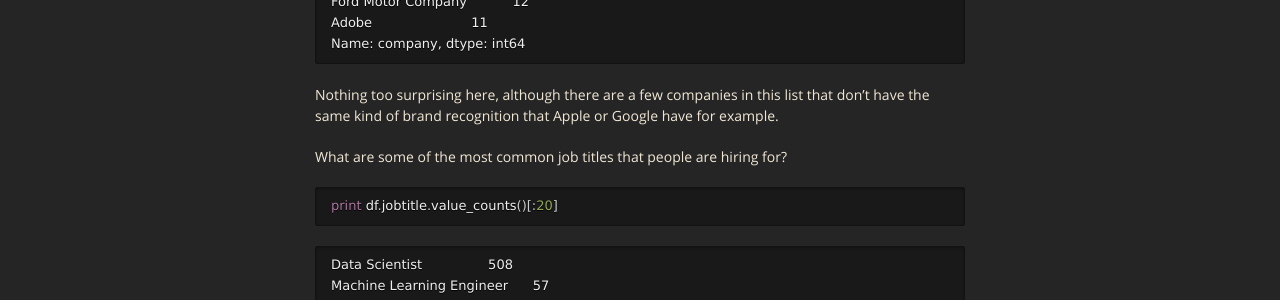
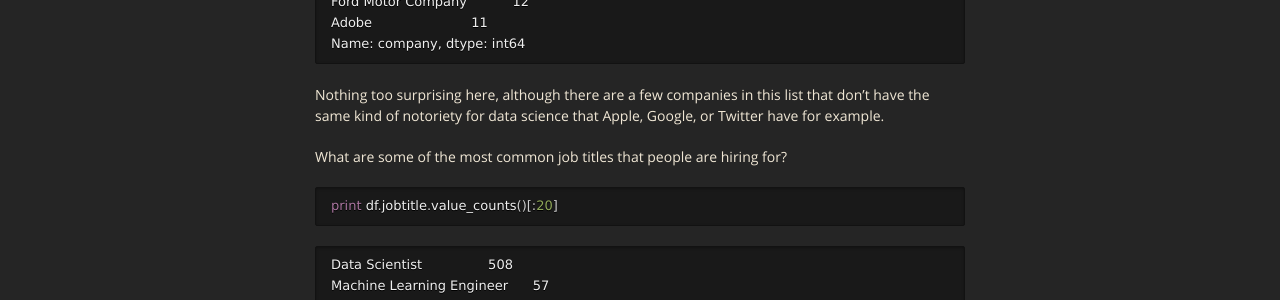
Before and after one commit to mrbrins82/mrbrins82.github.io, a Jekyll site: the page built from kaggle_indeed.md, in a window 1280 px wide and 900 px high, scrolled down 4605 px. Shown: the part 175-475 px from the top of the window. Built offline with Jekyll 4.4.1, drawn with Linux system fonts in a browser that asks for light colours; nearby versions of some CDN libraries; our own code applies the rules of GitHub Pages for plain Markdown files.

Commit message:
updated indeed page

````diff
--- a/kaggle_indeed.md
+++ b/kaggle_indeed.md
@@ -203,7 +203,7 @@ Ford Motor Company           12
 Adobe                        11
 Name: company, dtype: int64
 ```
-Nothing too surprising here, although there are a few companies in this list that don't have the same kind of brand recognition that Apple or Google have for example.
+Nothing too surprising here, although there are a few companies in this list that don't have the same kind of notoriety for data science that Apple, Google, or Twitter have for example.
 
 What are some of the most common job titles that people are hiring for?
 ```python
````
